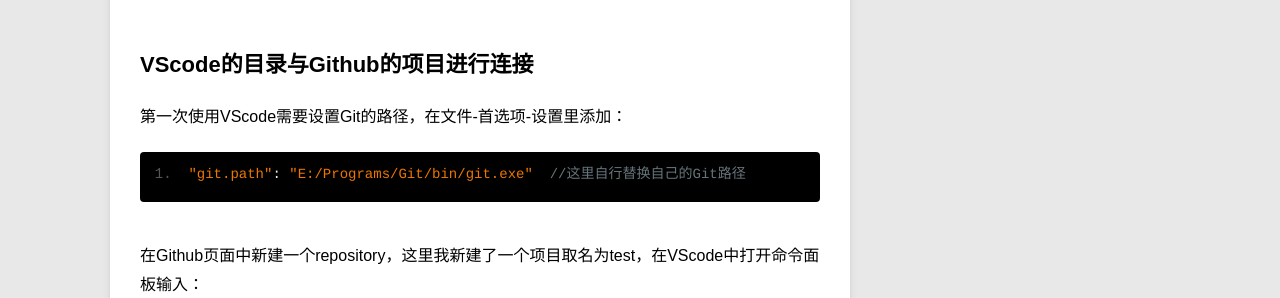
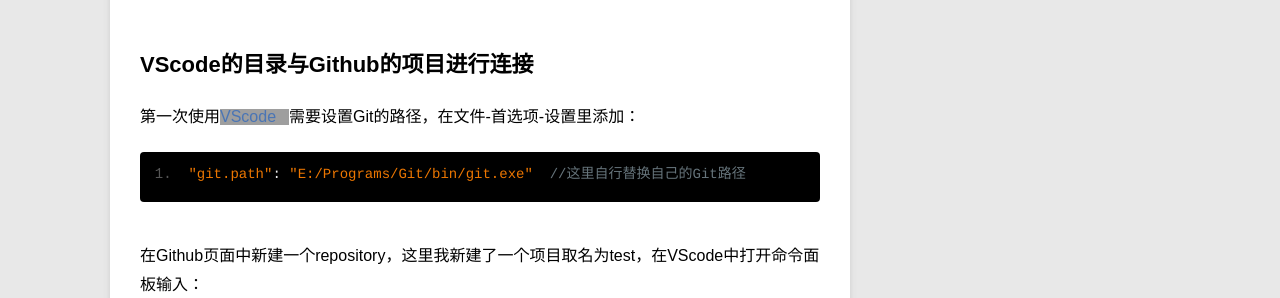
Before and after one commit to JayF4n/jayf4n.github.io, a Jekyll site: the page built from _posts/blog/2018-01-21-vscode_github.md, in a window 1280 px wide. Shown: the part 1167-1465 px from the top of the page. Built offline with Jekyll 4.4.1, drawn with Linux system fonts in a browser that asks for light colours; part of the change alters nothing that is shown; grey boxes are pictures that could not be loaded.

````diff
--- a/_posts/blog/2018-01-21-vscode_github.md
+++ b/_posts/blog/2018-01-21-vscode_github.md
@@ -36,7 +36,7 @@ Hi JayF4n! You've successfully authenticated, but GitHub does not provide shell
 
 ## VScode的目录与Github的项目进行连接
 
-第一次使用VScode需要设置Git的路径，在文件-首选项-设置里添加：
+第一次使用[VScode](https://code.visualstudio.com/)需要设置Git的路径，在文件-首选项-设置里添加：
 ```
  "git.path": "E:/Programs/Git/bin/git.exe"  //这里自行替换自己的Git路径
 ```
````
